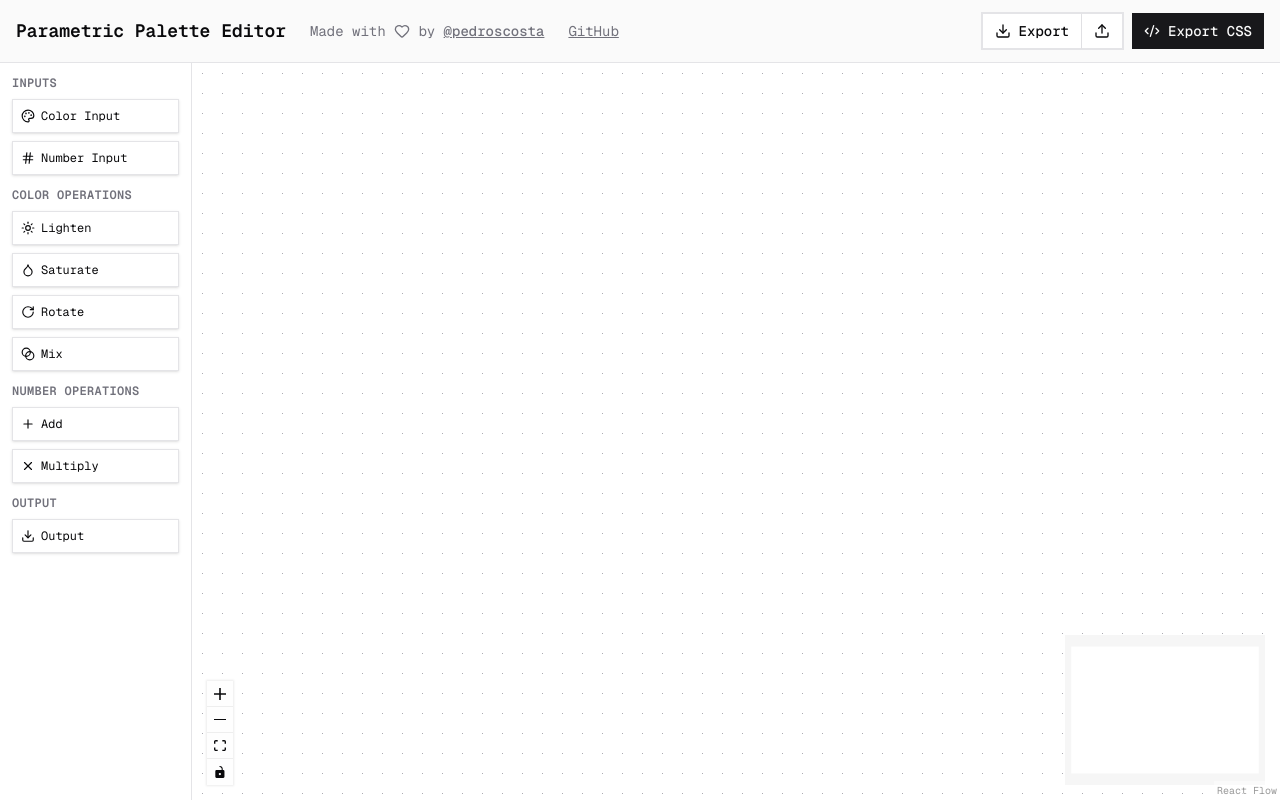
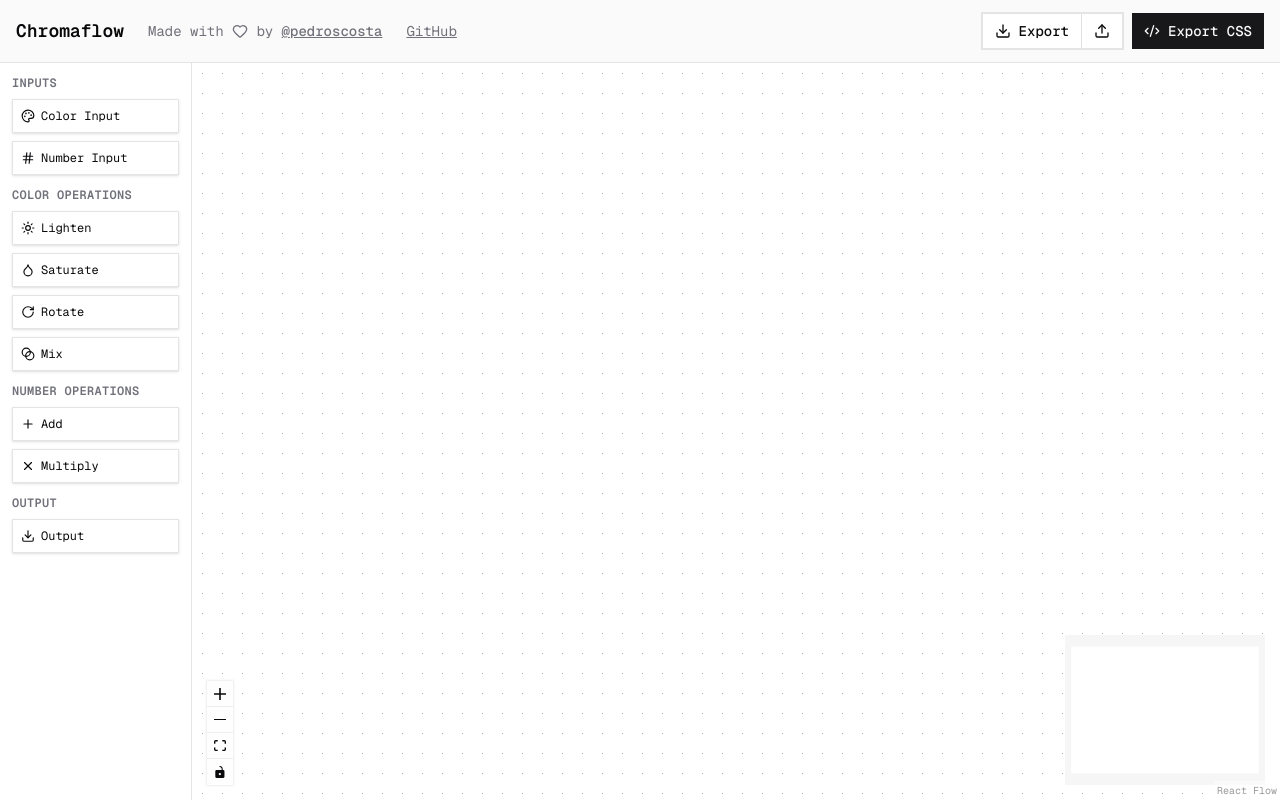
Before and after one commit to pedroscosta/chromaflow, a Next.js app: page / in a window 1280 px wide. Built offline with nearby package versions, Linux system fonts and the light colour scheme.

Commit message:
refactor: rename project to Chromaflow

```diff
--- a/app/page.tsx
+++ b/app/page.tsx
@@ -112,7 +112,7 @@ export default function Home() {
     <div className="flex flex-col h-screen w-full bg-background">
       <nav className="w-full border-b bg-sidebar px-4 py-3 flex items-center justify-between">
         <div className="flex items-center gap-6">
-          <h1 className="text-lg font-semibold">Parametric Palette Editor</h1>
+          <h1 className="text-lg font-semibold">Chromaflow</h1>
           <span
             className="text-sm text-muted-foreground"
             aria-label="Made with love by @pedroscosta on Twitter"
@@ -120,7 +120,7 @@ export default function Home() {
             Made with <Heart className="inline-block size-4 -mt-0.5" /> by{" "}
             <Link href="https://x.com/pedroscosta_" target="_blank" className="font-medium underline hover:text-primary transition-colors">@pedroscosta</Link>
           </span>
-          <Link href="https://github.com/pedroscosta/parametric-palette" target="_blank" className="text-sm text-muted-foreground underline hover:text-primary transition-colors">GitHub</Link>
+          <Link href="https://github.com/pedroscosta/chromaflow" target="_blank" className="text-sm text-muted-foreground underline hover:text-primary transition-colors">GitHub</Link>
         </div>
         <div className="flex items-center gap-2">
           <div className="flex items-center gap-0 border rounded-md overflow-hidden">
```
Also changed, not shown: 1 other file (tests, documents, lock files or other folders).
